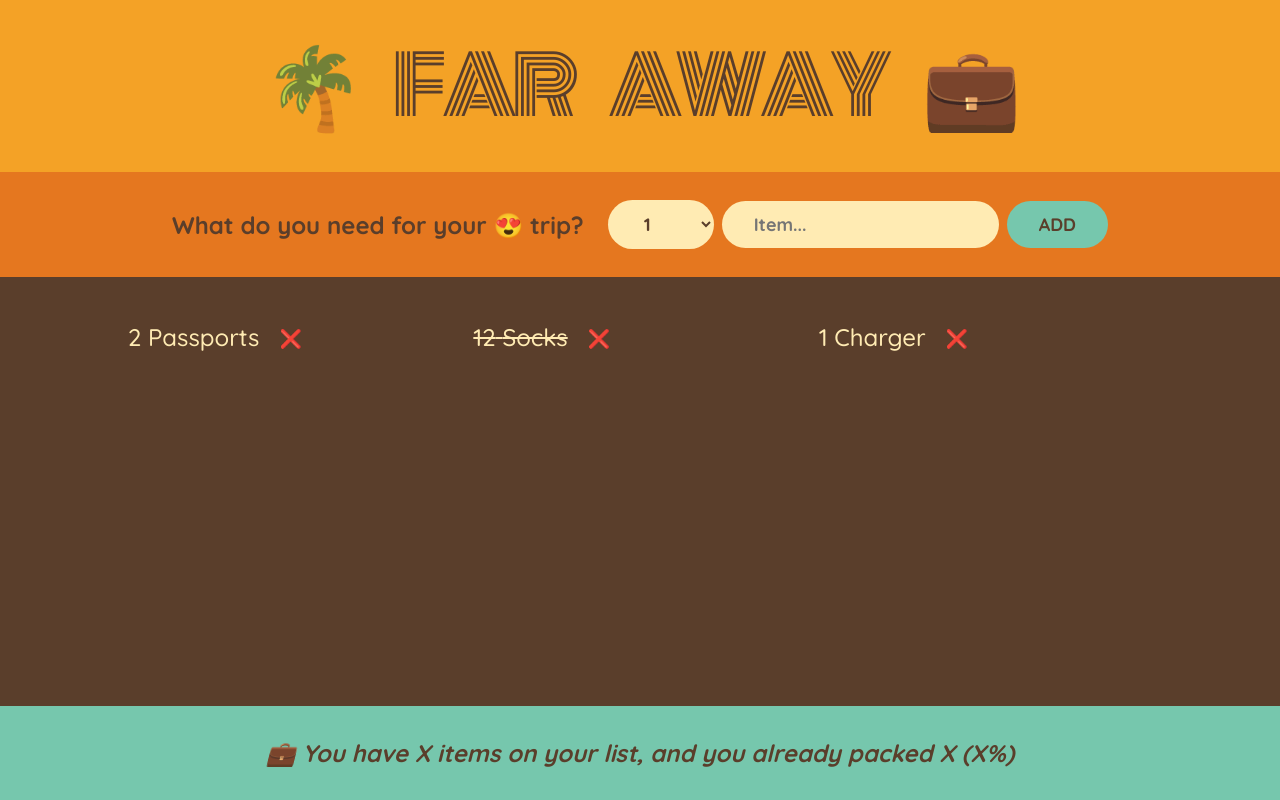
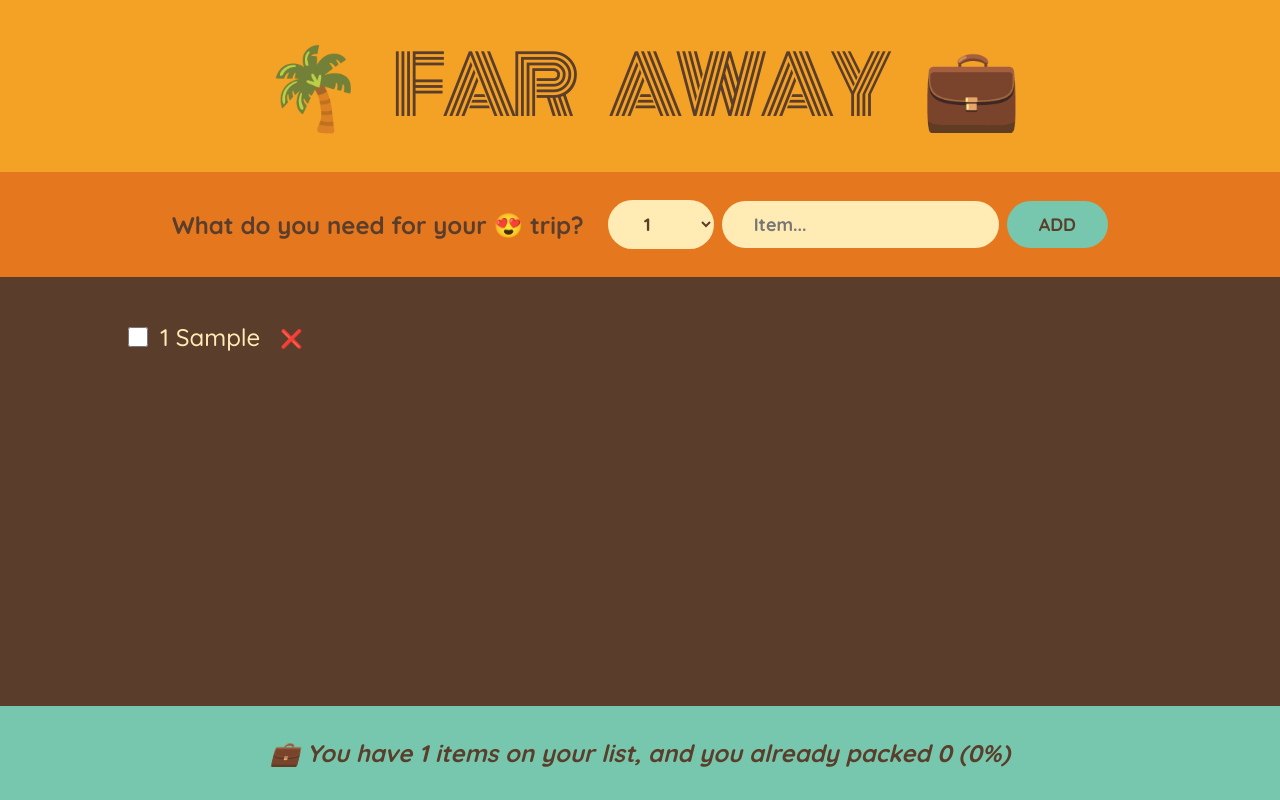
Before and after one commit to egalbraith/travel-list, a React (Create React App) app: page / in a window 1280 px wide. Both pictures are taken after typing "Sample" into the empty fields and a click on the button "ADD". Built offline with nearby package versions, Linux system fonts and the light colour scheme.

Commit message:
Add derived state to footer

```diff
--- a/src/App.js
+++ b/src/App.js
@@ -1,18 +1,34 @@
 import { useState } from "react";
 
-const initialItems = [
-  { id: 1, description: "Passports", quantity: 2, packed: false },
-  { id: 2, description: "Socks", quantity: 12, packed: true },
-  { id: 3, description: "Charger", quantity: 1, packed: false },
-];
+export default function App() {
+  const [items, setItems] = useState([]);
 
-export default function App() {
+  function handleAddItems(item) {
+    setItems((items) => [...items, item]);
+  }
+
+  function handleDeleteItem(id) {
+    setItems((items) => items.filter((item) => item.id !== id));
+  }
+
+  function handleToggleItem(id) {
+    setItems((items) =>
+      items.map((item) =>
+        item.id === id ? { ...item, packed: !item.packed } : item
+      )
+    );
+  }
+
   return (
     <div className="app">
       <Logo />
-      <Form />
-      <PackingList />
-      <Stats />
+      <Form onAddItems={handleAddItems} />
+      <PackingList
+        items={items}
+        onDeleteItem={handleDeleteItem}
+        onToggleItem={handleToggleItem}
+      />
+      <Stats items={items} />
     </div>
   );
 }
@@ -21,7 +37,7 @@
   return <h1>🌴 Far Away 💼</h1>;
 }
 
-function Form() {
+function Form({ onAddItems }) {
   const [description, setDescription] = useState("");
   const [quantity, setQuantity] = useState(1);
 
@@ -31,6 +47,7 @@
       return;
     }
     const newItem = { description, quantity, packed: false, id: Date.now() };
+    onAddItems(newItem);
     setDescription("");
     setQuantity(1);
   }
@@ -59,33 +76,59 @@
   );
 }
 
-function PackingList() {
+function PackingList({ items, onDeleteItem, onToggleItem }) {
   return (
     <div className="list">
       <ul>
-        {initialItems.map((item) => (
-          <Item item={item} key={item.id} />
+        {items.map((item) => (
+          <Item
+            item={item}
+            key={item.id}
+            onDeleteItem={onDeleteItem}
+            onToggleItem={onToggleItem}
+          />
         ))}
       </ul>
     </div>
   );
 }
 
-function Item({ item }) {
+function Item({ item, onDeleteItem, onToggleItem }) {
   return (
     <li>
+      <input
+        type="checkbox"
+        value={item.packed}
+        onChange={() => onToggleItem(item.id)}
+      />
       <span style={item.packed ? { textDecoration: "line-through" } : {}}>
         {item.quantity} {item.description}
       </span>
-      <button>❌</button>
+      <button onClick={() => onDeleteItem(item.id)}>❌</button>
     </li>
   );
 }
 
-function Stats() {
+function Stats({ items }) {
+  if (!items.length) {
+    return (
+      <footer className="stats">
+        <em>Start adding some items to your packing list 🚀</em>
+      </footer>
+    );
+  }
+
+  const numItems = items.length;
+  const itemsPacked = items.filter((item) => item.packed).length;
+  const percentage = Math.round((itemsPacked / numItems) * 100);
+
   return (
     <footer className="stats">
-      <em>💼 You have X items on your list, and you already packed X (X%)</em>
+      <em>
+        {percentage === 100
+          ? "You got everything! Ready to go ✈️"
+          : `💼 You have ${numItems} items on your list, and you already packed ${itemsPacked} (${percentage}%)`}
+      </em>
     </footer>
   );
 }
```
